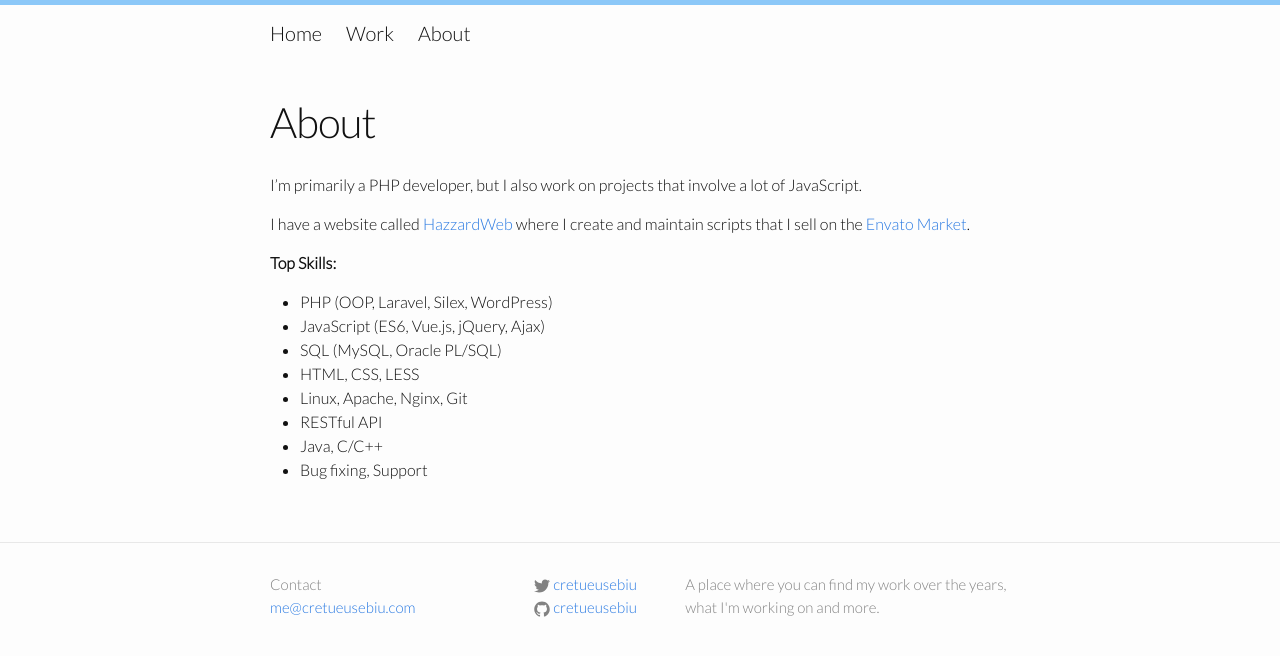
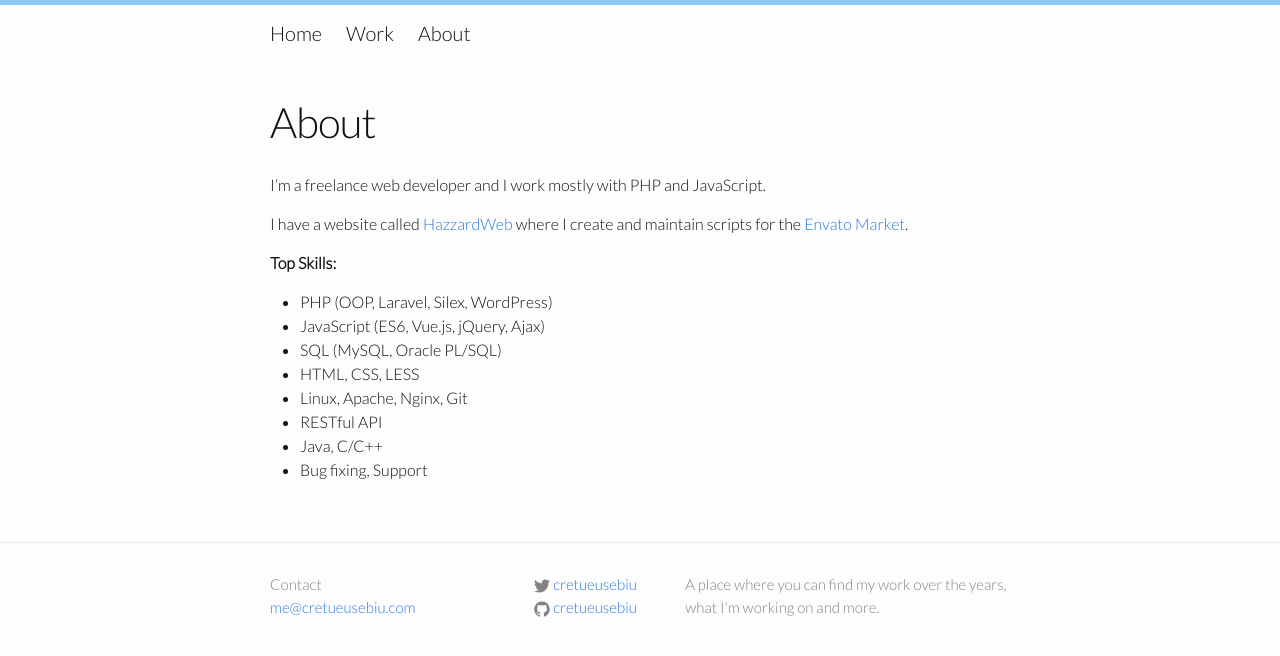
Before and after one commit to cretueusebiu/cretueusebiu, a Jekyll site: the page built from about.md, in a window 1280 px wide. Shown: the top 656 px of the page. Built offline with Jekyll 4.4.1, drawn with Linux system fonts in a browser that asks for light colours.

Commit message:
Update about.md

```diff
--- a/about.md
+++ b/about.md
@@ -4,9 +4,9 @@ title: About
 permalink: /about/
 ---
 
-I'm primarily a PHP developer, but I also work on projects that involve a lot of JavaScript.
+I’m a freelance web developer and I work mostly with PHP and JavaScript.
 
-I have a website called [HazzardWeb](http://hazzardweb.com) where I create and maintain scripts that I sell on the [Envato Market](http://codecanyon.net/).
+I have a website called [HazzardWeb](http://hazzardweb.com) where I create and maintain scripts for the [Envato Market](http://codecanyon.net/).
 
 __Top Skills:__
 
```
